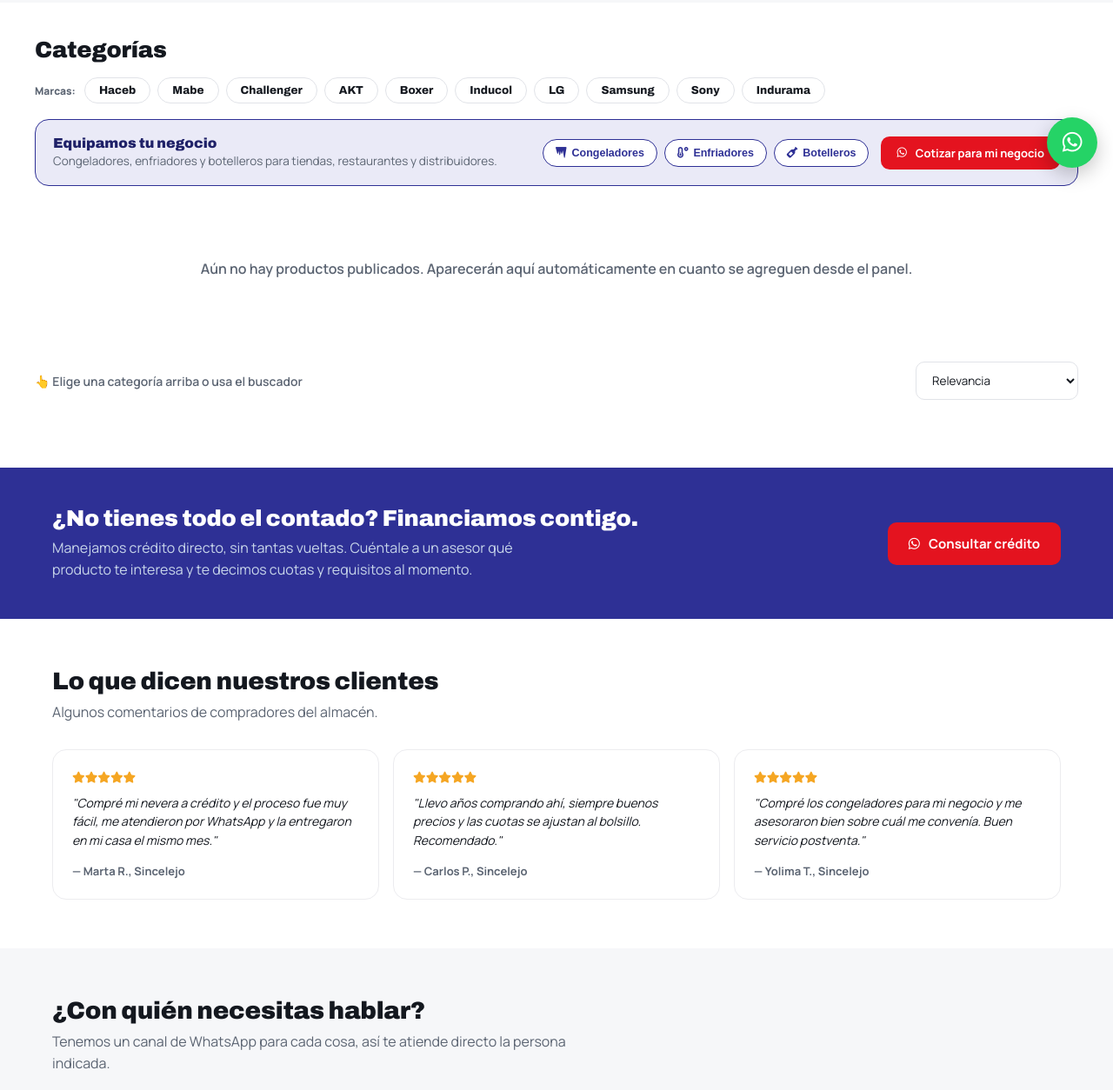
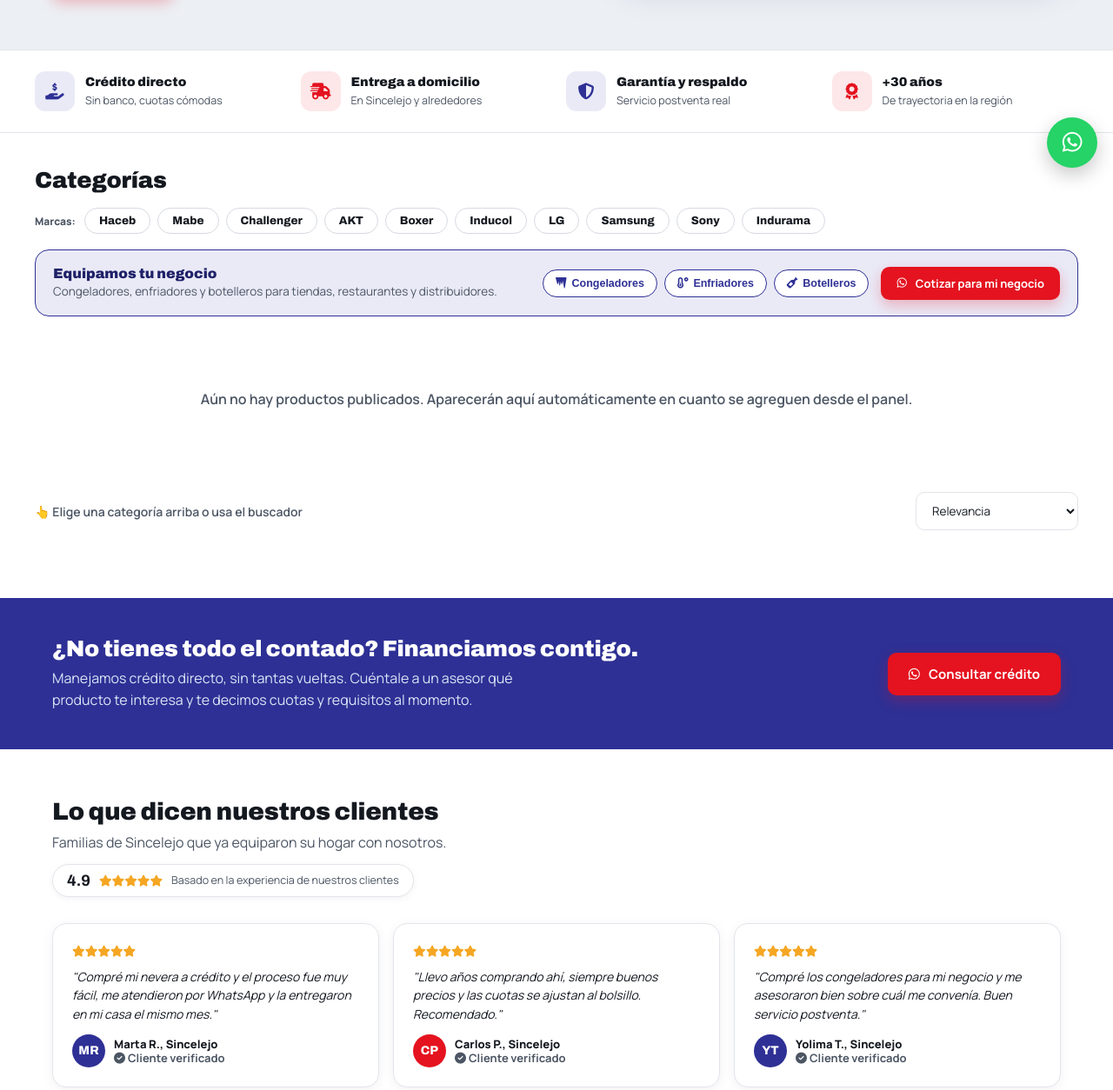
Before and after one commit to metalicassincelejocartera-crypto/metalicas-sincelejo-web, a plain HTML site: page index.html in a window 1280 px wide. Shown: the part 589-1843 px from the top of the page at 87% size. Drawn offline with Linux system fonts and the light colour scheme; no server answers.

Commit message:
Add files via upload

```diff
--- a/index.html
+++ b/index.html
@@ -39,9 +39,9 @@
 <style>
   :root{
     --white:#ffffff;
-    --paper:#F6F7F9;
+    --paper:#ECEFF4;
     --ink:#14181F;
-    --ink-soft:#5B6472;
+    --ink-soft:#4B5563;
     --red:#E4131F;
     --red-deep:#A80D16;
     --blue:#2E3095;
@@ -70,12 +70,12 @@
     text-decoration:none;transition:transform .15s ease, filter .15s ease;
   }
   .btn:active{transform:scale(.97)}
-  .btn-red{background:var(--red);color:#fff}
-  .btn-red:hover{filter:brightness(1.08)}
+  .btn-red{background:var(--red);color:#fff;box-shadow:0 6px 16px rgba(228,19,31,.28)}
+  .btn-red:hover{filter:brightness(1.08);transform:translateY(-1px)}
   .btn-outline{background:transparent;color:var(--blue);border:2px solid var(--blue)}
   .btn-outline:hover{background:var(--blue-soft)}
-  .btn-wa{background:var(--wa);color:#fff}
-  .btn-wa:hover{background:var(--wa-deep)}
+  .btn-wa{background:var(--wa);color:#fff;box-shadow:0 6px 16px rgba(37,211,102,.30)}
+  .btn-wa:hover{background:var(--wa-deep);transform:translateY(-1px)}
   .btn-block{width:100%;justify-content:center}
 
   /* ---------- header ---------- */
@@ -109,7 +109,7 @@
   .hero p{font-size:17px;color:var(--ink-soft);max-width:46ch;margin:0 0 26px;line-height:1.55}
   .hero-actions{display:flex;flex-wrap:wrap;gap:14px}
   .hero-trust{display:flex;flex-wrap:wrap;gap:10px 18px;margin-bottom:22px}
-  .hero-trust span{display:flex;align-items:center;gap:7px;font-size:13px;font-weight:700;color:var(--blue-deep)}
+  .hero-trust span{display:flex;align-items:center;gap:7px;font-size:13px;font-weight:700;color:var(--blue-deep);background:#fff;border:1.5px solid var(--blue-soft);padding:8px 14px;border-radius:999px;box-shadow:0 2px 8px rgba(31,33,104,.07)}
   .hero-trust i{color:var(--red)}
   .hero-art{
     position:relative;border-radius:24px;overflow:hidden;min-height:260px;
@@ -128,7 +128,7 @@
   .marcas-label-inline{font-size:12px;font-weight:800;color:var(--ink-soft);margin-right:2px}
   .marca-badge{
     white-space:nowrap;flex:0 0 auto;padding:7px 16px;border-radius:999px;
-    border:1.5px solid #E1E3E8;background:#fff;font-family:'Archivo';font-weight:800;
+    border:1.5px solid #D6DAE1;background:#fff;font-family:'Archivo';font-weight:800;
     font-size:13px;color:var(--ink);cursor:pointer;transition:.15s;
   }
   .marca-badge:nth-child(odd):hover{border-color:var(--red);color:var(--red)}
@@ -161,16 +161,17 @@
   @media(min-width:640px){.cat-tiles{grid-template-columns:repeat(3,1fr)}}
   @media(min-width:960px){.cat-tiles{grid-template-columns:repeat(4,1fr)}}
   .cat-tile{
-    position:relative;text-align:left;border:1.5px solid #ECECEF;border-radius:16px;
-    padding:16px;min-height:132px;cursor:pointer;background:var(--paper) center/cover no-repeat;
-    display:flex;flex-direction:column;justify-content:flex-end;gap:2px;overflow:hidden;transition:.15s;
+    position:relative;text-align:left;border:1.5px solid #E2E5EA;border-radius:16px;
+    padding:16px;min-height:132px;cursor:pointer;background:#fff center/cover no-repeat;
+    box-shadow:0 2px 8px rgba(15,20,60,.05);
+    display:flex;flex-direction:column;justify-content:flex-end;gap:2px;overflow:hidden;transition:transform .18s ease, box-shadow .18s ease, border-color .15s ease;
   }
   .cat-tile.has-thumb{color:#fff}
   .cat-tile.has-thumb::before{
     content:"";position:absolute;inset:0;background:linear-gradient(180deg,rgba(20,24,31,.15) 0%,rgba(20,24,31,.82) 100%);
   }
   .cat-tile.has-thumb .cat-tile-icon,.cat-tile.has-thumb .cat-tile-name,.cat-tile.has-thumb .cat-tile-count,.cat-tile.has-thumb .cat-tile-badge{position:relative;z-index:1}
-  .cat-tile:hover{border-color:var(--blue)}
+  .cat-tile:hover{border-color:var(--blue);transform:translateY(-3px);box-shadow:0 12px 26px rgba(15,20,60,.12)}
   .cat-tile.active{border-color:var(--red);box-shadow:0 0 0 2px var(--red) inset}
   .cat-tile-icon{font-size:18px;color:var(--blue);margin-bottom:6px}
   .cat-tile.has-thumb .cat-tile-icon{color:#fff}
@@ -199,11 +200,12 @@
   @media(min-width:1020px){.grid{grid-template-columns:repeat(4,1fr)}}
 
   .card{
-    background:#fff;border:1px solid #ECECEF;border-radius:var(--radius);
+    background:#fff;border:1px solid #E2E5EA;border-radius:var(--radius);
     overflow:hidden;display:flex;flex-direction:column;position:relative;
-    transition:border-color .15s ease;
+    box-shadow:0 2px 10px rgba(15,20,60,.06);
+    transition:border-color .15s ease, box-shadow .18s ease, transform .18s ease;
   }
-  .card:hover{border-color:var(--blue)}
+  .card:hover{border-color:var(--blue);box-shadow:0 14px 32px rgba(15,20,60,.14);transform:translateY(-4px)}
   .card-media{
     aspect-ratio:1;background:var(--paper);display:flex;align-items:center;justify-content:center;
     position:relative;
@@ -224,9 +226,9 @@
   .card-name{font-weight:800;font-size:14.5px;line-height:1.25;min-height:2.4em}
   .card-price{margin-top:2px}
   .price-before{font-size:12px;color:var(--ink-soft);text-decoration:line-through;margin-right:6px}
-  .price-now{font-size:17px;color:var(--ink)}
+  .price-now{font-size:20px;font-weight:900;color:var(--ink);letter-spacing:-.3px}
   .price-off{display:inline-block;background:var(--red);color:#fff;font-size:10.5px;font-weight:800;padding:2px 6px;border-radius:5px;margin-left:5px;vertical-align:middle}
-  .card-price .credito{display:block;font-size:12px;color:var(--ink-soft);margin-top:2px}
+  .card-price .credito{display:inline-block;font-size:11.5px;font-weight:800;color:var(--wa-deep);background:#E7F8EF;border:1px solid #BEE7CF;padding:3px 10px;border-radius:999px;margin-top:7px}
   .card-cta{margin-top:10px}
   .card-cta .btn{width:100%;padding:11px 12px;font-size:13px;justify-content:center}
   .empty-state, .loading-state{
@@ -238,13 +240,13 @@
   .credito-grid{display:grid;gap:22px;align-items:center}
   @media(min-width:820px){.credito-grid{grid-template-columns:1fr auto}}
   .credito-band h2{font-size:26px;margin:0 0 8px;font-weight:900}
-  .credito-band p{margin:0;color:#C8D6EA;max-width:58ch;line-height:1.55}
+  .credito-band p{margin:0;color:#DAE5F6;max-width:58ch;line-height:1.55}
 
   /* ---------- testimonios ---------- */
   .testimonios-section{padding:56px 0}
   .testimonios-grid{display:grid;gap:16px}
   @media(min-width:820px){.testimonios-grid{grid-template-columns:repeat(3,1fr)}}
-  .testimonio-card{border:1.5px solid #ECECEF;border-radius:16px;padding:22px}
+  .testimonio-card{background:#fff;border:1.5px solid #E2E5EA;border-radius:16px;padding:22px;box-shadow:0 3px 14px rgba(15,20,60,.06)}
   .testimonio-stars{color:#F5A623;font-size:13px;margin-bottom:10px}
   .testimonio-card p{font-size:14px;color:var(--ink);line-height:1.55;margin:0 0 12px;font-style:italic}
   .testimonio-card span{font-size:13px;font-weight:700;color:var(--ink-soft)}
@@ -318,7 +320,7 @@
   .foot-mail{display:flex;align-items:center;gap:8px}
   .foot-mail i{color:var(--red)}
   footer h4{color:#fff;font-family:'Archivo';font-size:14px;margin:0 0 10px}
-  footer p, footer li{font-size:13.5px;line-height:1.7;color:#9BA3AF}
+  footer p, footer li{font-size:13.5px;line-height:1.7;color:#AEB6C2}
   footer ul{list-style:none;padding:0;margin:0}
   .foot-bottom{
     border-top:1px solid rgba(255,255,255,.08);margin-top:30px;padding-top:18px;
@@ -332,9 +334,40 @@
     font-size:26px;box-shadow:0 8px 22px rgba(0,0,0,.22);text-decoration:none;
   }
   .fab-wa:hover{background:var(--wa-deep)}
+
+  /* ---------- barra de anuncio ---------- */
+  .topbar{background:linear-gradient(90deg,var(--red),var(--red-deep));color:#fff;font-size:13px;font-weight:700;text-align:center;padding:9px 16px;letter-spacing:.01em}
+  .topbar i{margin-right:6px}
+  .topbar b{font-weight:900}
+  @media(max-width:560px){.topbar{font-size:11.5px;padding:8px 10px}}
+
+  /* ---------- franja de beneficios ---------- */
+  .benefits{background:#fff;border-top:1px solid #E2E5EA;border-bottom:1px solid #E2E5EA}
+  .benefits-grid{display:grid;grid-template-columns:repeat(2,1fr);gap:18px 22px;padding:24px 0}
+  @media(min-width:860px){.benefits-grid{grid-template-columns:repeat(4,1fr)}}
+  .benefit{display:flex;align-items:center;gap:12px}
+  .benefit .bi{flex:0 0 auto;width:46px;height:46px;border-radius:12px;display:flex;align-items:center;justify-content:center;font-size:19px;background:var(--blue-soft);color:var(--blue)}
+  .benefit:nth-child(even) .bi{background:#FDE7E8;color:var(--red)}
+  .benefit strong{display:block;font-family:'Archivo';font-weight:900;font-size:14.5px;color:var(--ink);line-height:1.2}
+  .benefit small{font-size:12.5px;color:var(--ink-soft)}
+
+  /* ---------- reviews (resumen + avatares) ---------- */
+  .reviews-summary{display:inline-flex;align-items:center;gap:10px;background:#fff;border:1.5px solid #E2E5EA;border-radius:999px;padding:8px 16px;margin-top:12px;box-shadow:0 2px 8px rgba(15,20,60,.05)}
+  .reviews-summary b{font-size:18px;color:var(--ink);font-family:'Archivo'}
+  .reviews-summary .rs-stars{color:#F5A623;font-size:13px}
+  .reviews-summary small{color:var(--ink-soft);font-size:12.5px}
+  .testimonio-foot{display:flex;align-items:center;gap:10px;margin-top:2px}
+  .testi-avatar{width:38px;height:38px;border-radius:50%;background:var(--blue);color:#fff;display:flex;align-items:center;justify-content:center;font-weight:800;font-family:'Archivo';font-size:14px;flex:0 0 auto}
+  .testimonio-card:nth-child(even) .testi-avatar{background:var(--red)}
+  .testi-meta{display:flex;flex-direction:column;line-height:1.25}
+  .testi-meta .tname{font-size:13px;font-weight:800;color:var(--ink)}
+  .testi-verified{font-size:11.5px;color:var(--wa-deep);font-weight:700}
+  .testi-verified i{margin-right:3px}
 </style>
 </head>
 <body>
+
+<div class="topbar"><i class="fa-solid fa-bolt"></i><b>Crédito directo aprobado el mismo día</b> · Entrega a domicilio en Sincelejo · Escríbenos hoy por WhatsApp</div>
 
 <header>
   <div class="wrap headbar">
@@ -371,6 +404,27 @@
       <div class="hero-art-tag">Contado o crédito
         <small>Financiación directa con la tienda</small>
       </div>
+    </div>
+  </div>
+</section>
+
+<section class="benefits">
+  <div class="wrap benefits-grid">
+    <div class="benefit">
+      <div class="bi"><i class="fa-solid fa-hand-holding-dollar"></i></div>
+      <div><strong>Crédito directo</strong><small>Sin banco, cuotas cómodas</small></div>
+    </div>
+    <div class="benefit">
+      <div class="bi"><i class="fa-solid fa-truck-fast"></i></div>
+      <div><strong>Entrega a domicilio</strong><small>En Sincelejo y alrededores</small></div>
+    </div>
+    <div class="benefit">
+      <div class="bi"><i class="fa-solid fa-shield-halved"></i></div>
+      <div><strong>Garantía y respaldo</strong><small>Servicio postventa real</small></div>
+    </div>
+    <div class="benefit">
+      <div class="bi"><i class="fa-solid fa-award"></i></div>
+      <div><strong>+30 años</strong><small>De trayectoria en la región</small></div>
     </div>
   </div>
 </section>
@@ -443,23 +497,24 @@
   <div class="wrap">
     <div class="canales-head">
       <h2>Lo que dicen nuestros clientes</h2>
-      <p>Algunos comentarios de compradores del almacén.</p>
+      <p>Familias de Sincelejo que ya equiparon su hogar con nosotros.</p>
+      <div class="reviews-summary"><b>4.9</b><span class="rs-stars"><i class="fa-solid fa-star"></i><i class="fa-solid fa-star"></i><i class="fa-solid fa-star"></i><i class="fa-solid fa-star"></i><i class="fa-solid fa-star"></i></span><small>Basado en la experiencia de nuestros clientes</small></div>
     </div>
     <div class="testimonios-grid">
       <div class="testimonio-card">
         <div class="testimonio-stars"><i class="fa-solid fa-star"></i><i class="fa-solid fa-star"></i><i class="fa-solid fa-star"></i><i class="fa-solid fa-star"></i><i class="fa-solid fa-star"></i></div>
         <p>"Compré mi nevera a crédito y el proceso fue muy fácil, me atendieron por WhatsApp y la entregaron en mi casa el mismo mes."</p>
-        <span>— Marta R., Sincelejo</span>
+        <div class="testimonio-foot"><div class="testi-avatar">MR</div><div class="testi-meta"><span class="tname">Marta R., Sincelejo</span><span class="testi-verified"><i class="fa-solid fa-circle-check"></i>Cliente verificado</span></div></div>
       </div>
       <div class="testimonio-card">
         <div class="testimonio-stars"><i class="fa-solid fa-star"></i><i class="fa-solid fa-star"></i><i class="fa-solid fa-star"></i><i class="fa-solid fa-star"></i><i class="fa-solid fa-star"></i></div>
         <p>"Llevo años comprando ahí, siempre buenos precios y las cuotas se ajustan al bolsillo. Recomendado."</p>
-        <span>— Carlos P., Sincelejo</span>
+        <div class="testimonio-foot"><div class="testi-avatar">CP</div><div class="testi-meta"><span class="tname">Carlos P., Sincelejo</span><span class="testi-verified"><i class="fa-solid fa-circle-check"></i>Cliente verificado</span></div></div>
       </div>
       <div class="testimonio-card">
         <div class="testimonio-stars"><i class="fa-solid fa-star"></i><i class="fa-solid fa-star"></i><i class="fa-solid fa-star"></i><i class="fa-solid fa-star"></i><i class="fa-solid fa-star"></i></div>
         <p>"Compré los congeladores para mi negocio y me asesoraron bien sobre cuál me convenía. Buen servicio postventa."</p>
-        <span>— Yolima T., Sincelejo</span>
+        <div class="testimonio-foot"><div class="testi-avatar">YT</div><div class="testi-meta"><span class="tname">Yolima T., Sincelejo</span><span class="testi-verified"><i class="fa-solid fa-circle-check"></i>Cliente verificado</span></div></div>
       </div>
     </div>
   </div>
```
